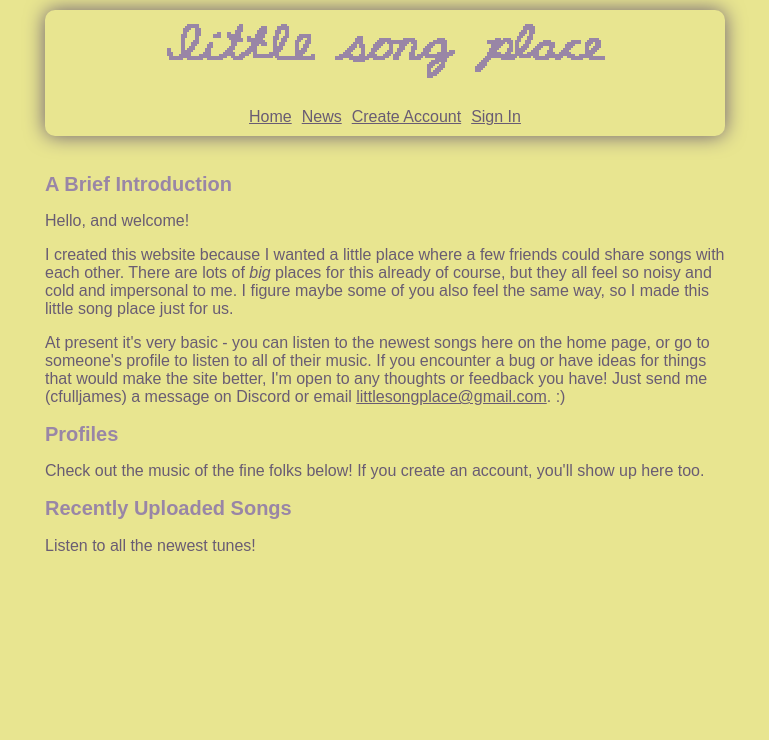
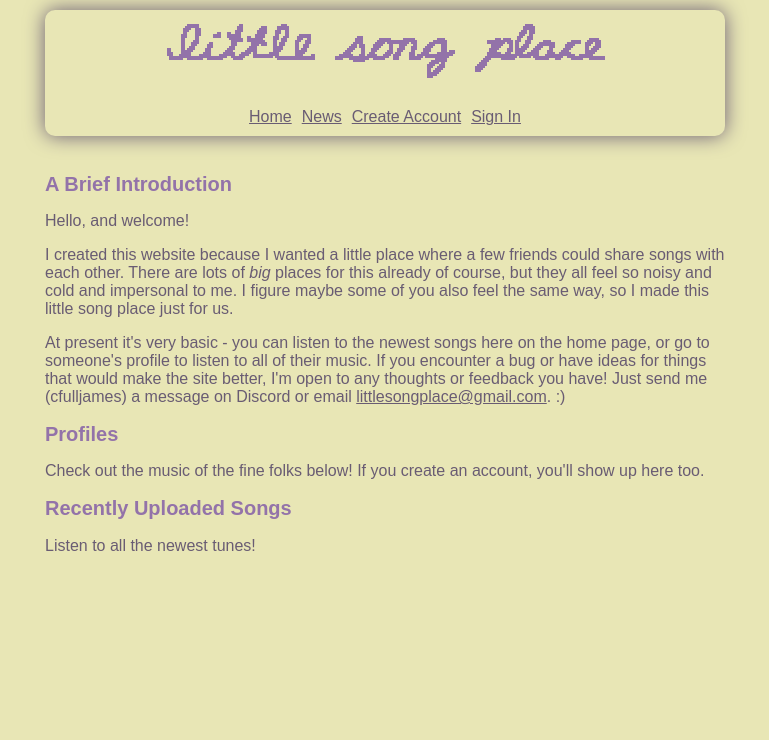
Before and after one commit to cfulljames/littlesongplace, a Flask app: page / in a window 1280 px wide. Shown: the top 740 px of the page, without its empty margins (255-1024 px from the left). Run offline with Flask 3, Linux system fonts and the light colour scheme; data that the repository does not hold is empty.

Commit message:
Improve color contrast

```diff
--- a/static/styles.css
+++ b/static/styles.css
@@ -1,8 +1,7 @@
 /* General */
 :root {
-    --yellow: #e8e590;
-    --purple: #9986a6;
-    --pink: #bc80af;
+    --yellow: #e8e6b5;
+    --purple: #9373a9;
     --blue: #8dcbc2;
     --black: #695c73;
 }
```
Also changed, not shown: static/littlesongplace01.gif, static/lsp_btn_delete.gif, static/lsp_btn_edit.gif, static/lsp_btn_hide.gif, static/lsp_btn_next.gif, static/lsp_btn_pause.gif, static/lsp_btn_play.gif, static/lsp_btn_prev.gif, static/lsp_btn_show.gif.
